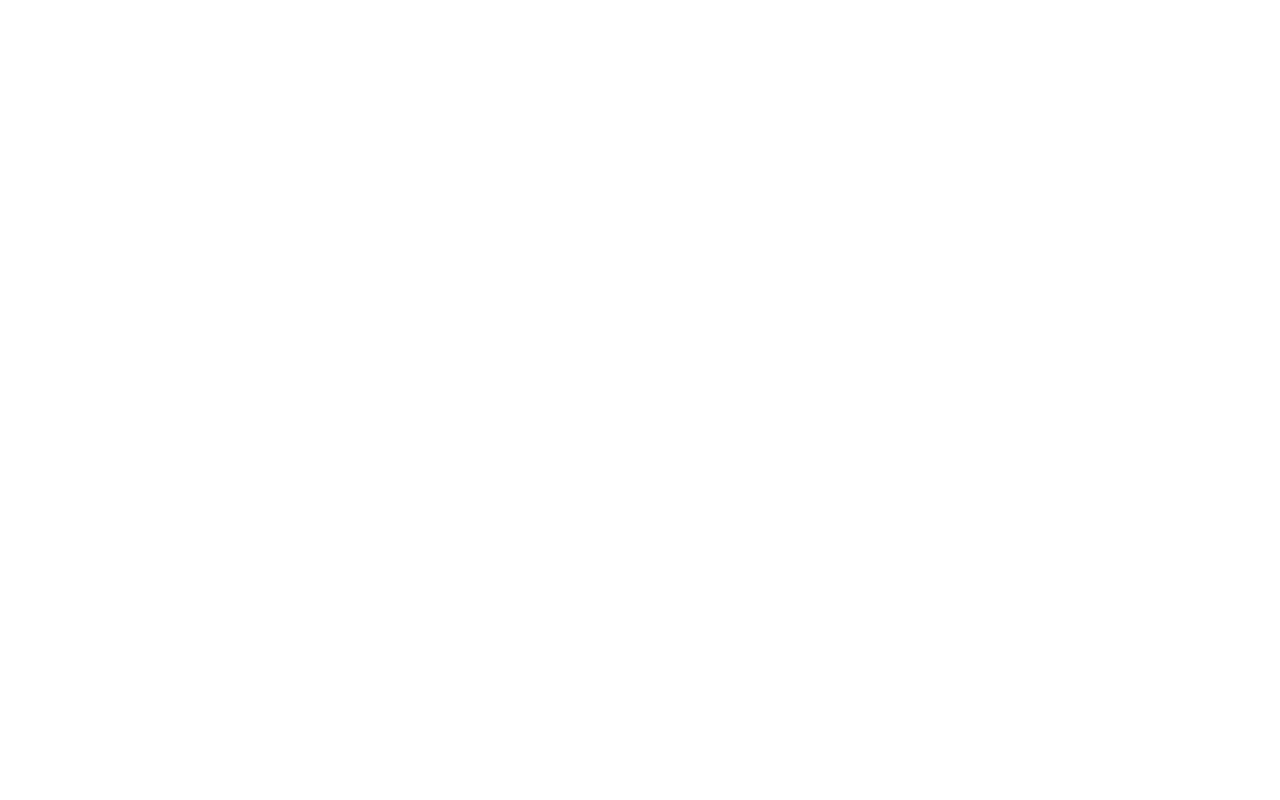
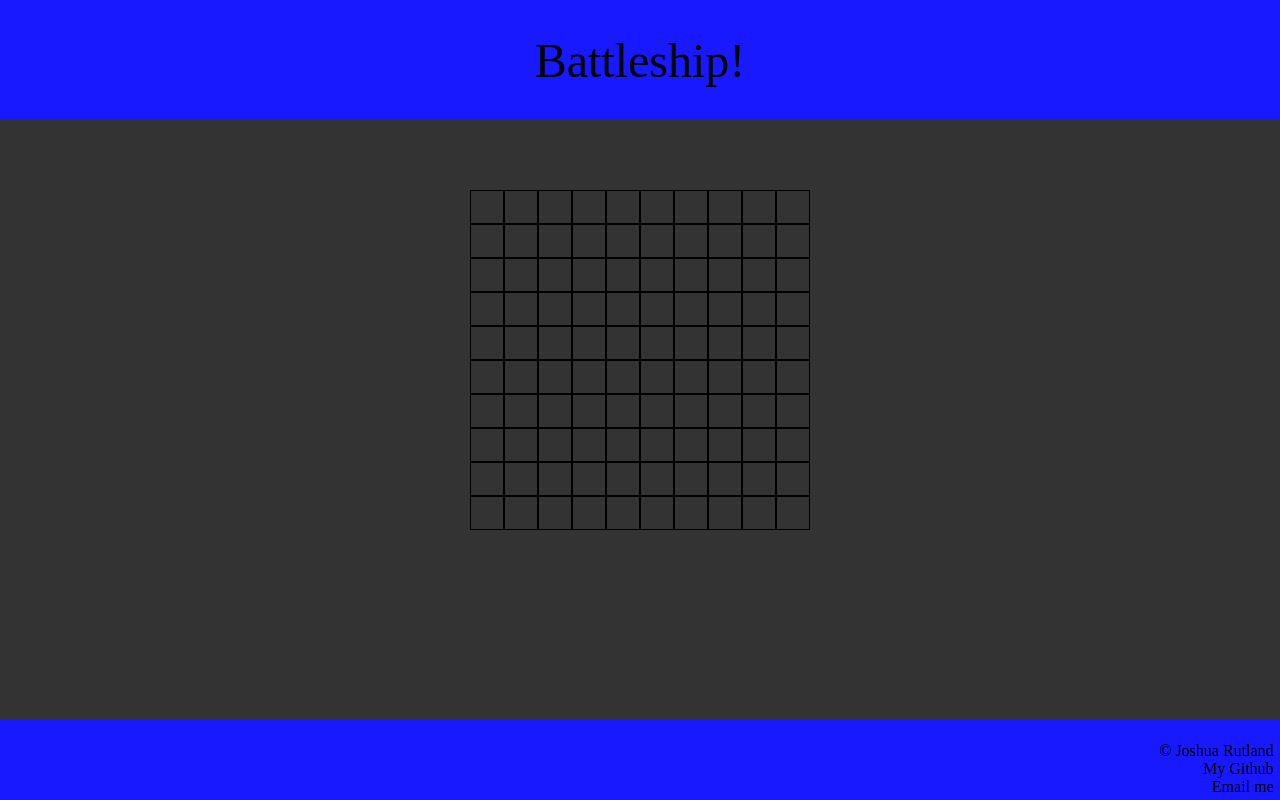
Before and after one commit to rutland-dev/battleship, a website built with webpack: page src/index.html in a window 1280 px wide. Built offline with nearby package versions, Linux system fonts and the light colour scheme.

Commit message:
Start CSS, complete dom.displayGrid

```diff
--- /dev/null
+++ b/src/DOM.js
@@ -0,0 +1,20 @@
+function displayGrid(player) {
+    const gridContainer = document.querySelector(".grid-container");
+    const { grid } = player.gameboard;
+    const gridDiv = document.createElement("div");
+    gridDiv.setAttribute("id", `${player.playerNumber}-grid`);
+    gridDiv.classList.add("grid");
+
+    grid.forEach(cell => {
+        const cellDiv = document.createElement("div");
+        cellDiv.setAttribute("id", `${cell.coordinates}`);
+        cellDiv.classList.add("cell");
+        gridDiv.appendChild(cellDiv);
+    });
+
+    gridContainer.appendChild(gridDiv);
+}
+
+export {
+    displayGrid,
+};
--- /dev/null
+++ b/src/game.js
@@ -0,0 +1,19 @@
+import "./style.css";
+import Gameboard from "./gameboard.js";
+import Player from "./player.js";
+import * as dom from "./DOM.js";
+
+function startGame() {
+    const player1 = new Player("Josh");
+    player1.playerNumber = "player1";
+    const player2 = new Player("Computer");
+    player2.playerNumber = "player2";
+    player1.gameboard = new Gameboard(player1);
+    player2.gameboard = new Gameboard(player2);
+
+    dom.displayGrid(player2);
+};
+
+window.addEventListener("load", () => {
+    startGame();
+});
--- a/src/index.html
+++ b/src/index.html
@@ -6,5 +6,26 @@
     <title>Battleship</title>
 </head>
 <body>
+    <div class="header-container">
+        <h1 id="header-text">Battleship!</h1>
+    </div>
+    <div class="main-container">
+        <div class="turn-announcment-container">
+
+        </div>
+        <div class="board-info-container">
+
+        </div>
+        <div class="grid-container">
+
+        </div>
+    </div>
+    <div class="footer-container">
+        <div class="credit-container">
+            <p id="copyright-text">&COPY; Joshua Rutland</p>
+            <a href="https://github.com/rutland-dev">My Github</a>
+            <a href="mailto:rutland-dev@gmail.com">Email me</a>
+        </div>
+    </div>
 </body>
 </html>
--- a/src/index.js
+++ /dev/null
@@ -1 +0,0 @@
-import "./style.css";
--- a/src/player.js
+++ b/src/player.js
@@ -1,9 +1,8 @@
-import Gameboard from "./gameboard.js";
-
 export default class Player {
     constructor(name) {
         this.name = name;
         this.playerNumber = null;
+        this.gameboard = null;
     }
 
     randomAttack(opponentGameboard) {
--- a/src/style.css
+++ b/src/style.css
@@ -0,0 +1,83 @@
+* {
+	vertical-align: baseline;
+	font-weight: inherit;
+	font-family: inherit;
+	font-style: inherit;
+	font-size: 100%;
+	border: 0 none;
+	outline: 0;
+	padding: 0;
+	margin: 0;
+}
+
+a {
+    color: black;
+    text-decoration: none;
+}
+
+body {
+    height: 100vh;
+    width: 100vw;
+}
+
+.header-container {
+    background-color: rgba(0, 0, 255, .9);
+    height: 15%;
+    width: 100%;
+    display: flex;
+    align-items: center;
+    justify-content: center;
+}
+
+#header-text {
+    font-size: 3rem;
+}
+
+.main-container {
+    height: 75%;
+    width: 100%;
+    background-color: rgba(0, 0, 0, .8);
+}
+
+.grid-container {
+    display: flex;
+    flex-direction: column;
+    height: 80%;
+    width: 100%;
+    align-items: center;
+    justify-content: center;
+}
+
+.grid {
+    display: grid;
+    height: min-content;
+    width: min-content;
+    grid-template-columns: repeat(10, 1fr);
+    grid-template-rows: auto;
+    gap: 0;
+    align-items: center;
+    justify-content: center;
+}
+
+.cell {
+    height: 2rem;
+    width: 2rem;
+    border: black solid 1px;
+}
+
+.footer-container {
+    background-color: rgba(0, 0, 255, .9);
+    height: 10%;
+    display: flex;
+    align-items: flex-end;
+    justify-content: flex-end;
+    padding-right: .5%;
+}
+
+.credit-container {
+    display: flex;
+    flex-direction: column;
+    align-items: flex-end;
+    justify-content: flex-end;
+    padding-bottom: .3%;
+}
--- a/webpack.common.js
+++ b/webpack.common.js
@@ -6,11 +6,12 @@ const __dirname = dirname(fileURLToPath(import.meta.url));
 
 export default {
   entry: {
-    index: "./src/index.js",
+    game: "./src/game.js",
     ship: "./src/ship.js",
     gameboard: "./src/gameboard.js",
     cell: "./src/cell.js",
     player: "./src/player.js",
+    dom: "./src/DOM.js",
   },
   output: {
     filename: "[name].bundle.js",
```
Also changed, not shown: dist/dom.bundle.js (added), dist/game.bundle.js (added), dist/index.bundle.js (deleted), dist/index.html, dist/player.bundle.js (added), 2 other files.
